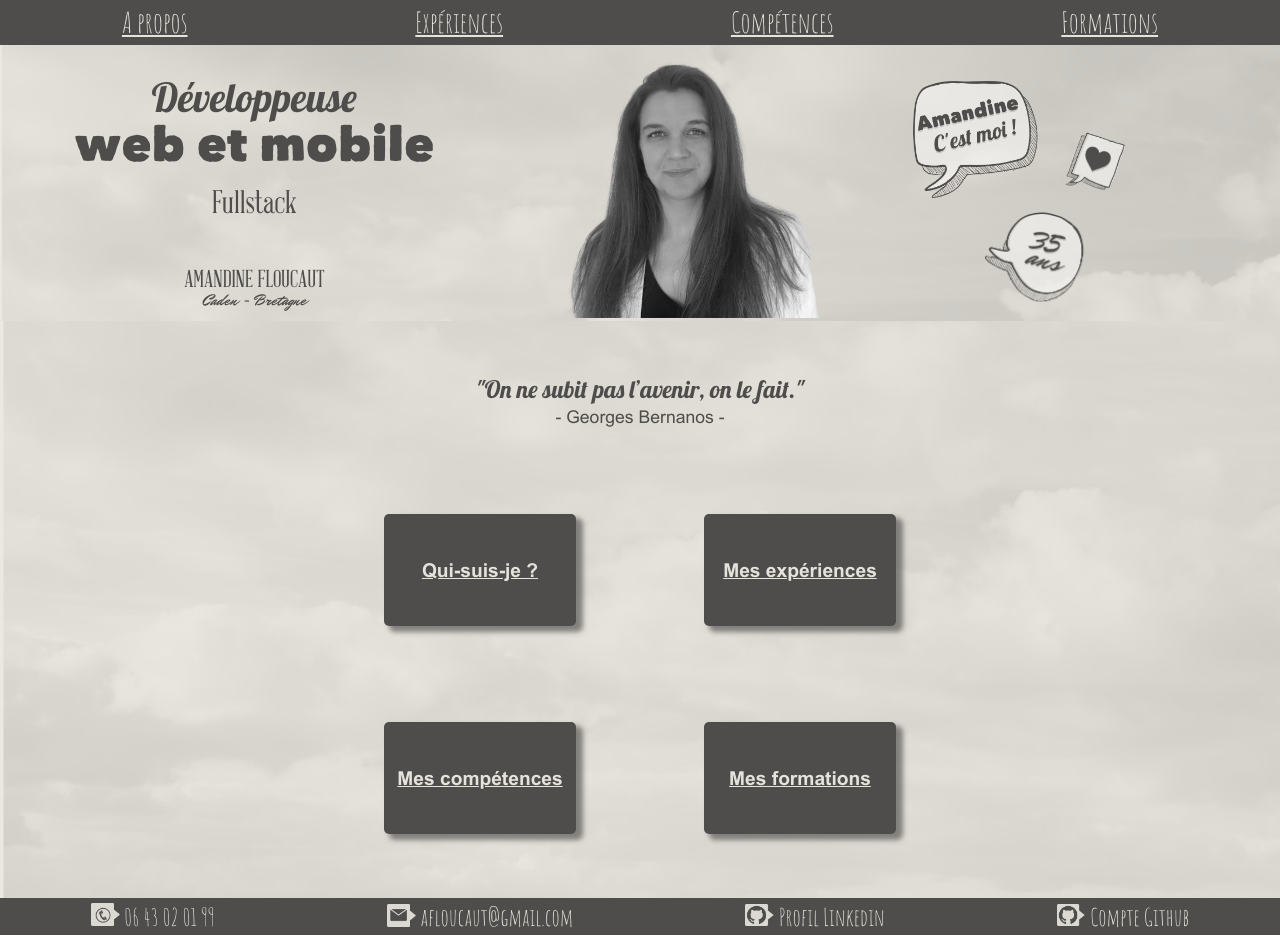
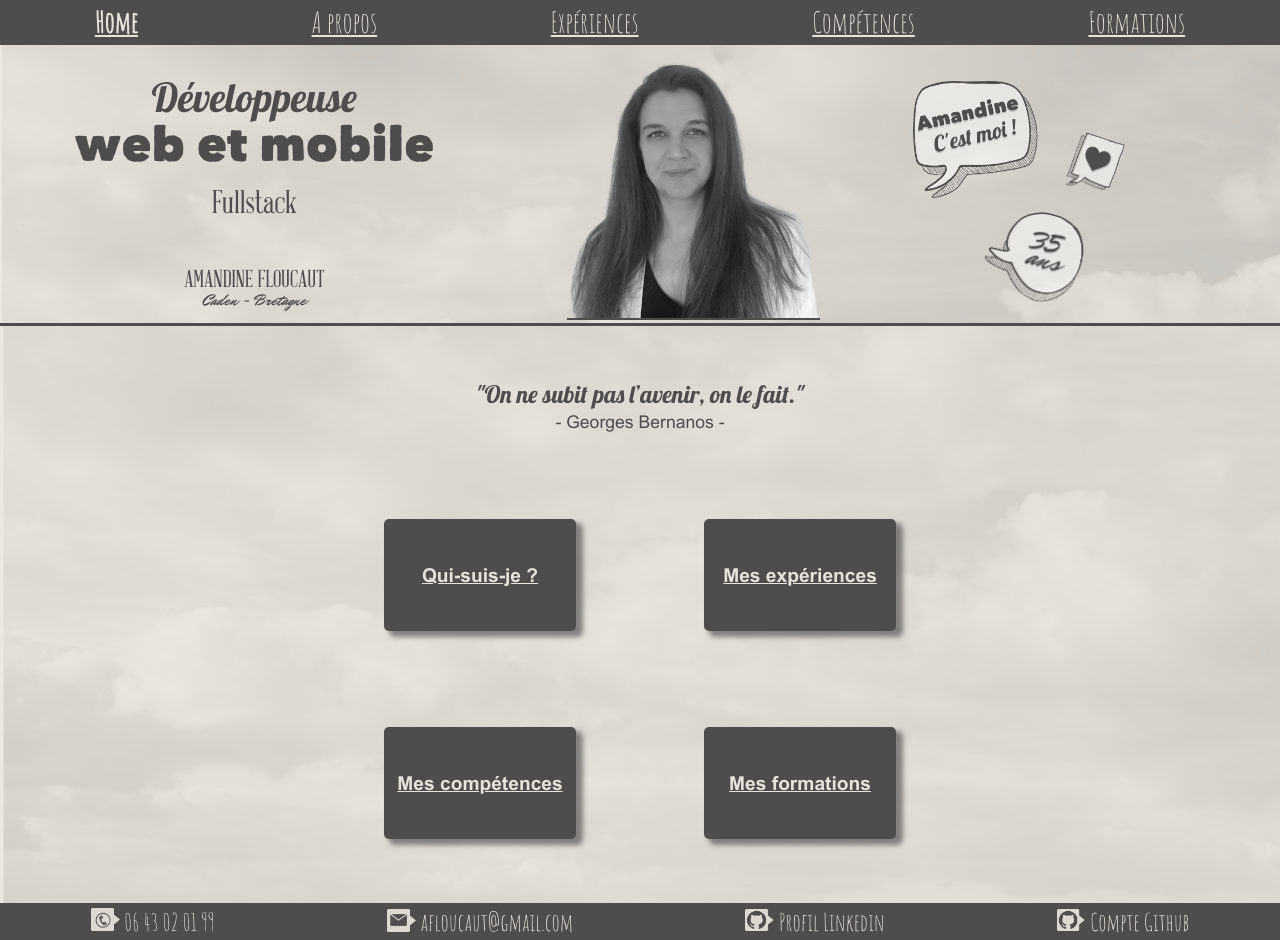
Before and after one commit to AmandineFloucaut/afloucaut, a Vue app: page / in a window 1280 px wide. Built offline with nearby package versions, Linux system fonts and the light colour scheme.

Commit message:
change background principal section

```diff
--- a/src/components/HeaderCv.vue
+++ b/src/components/HeaderCv.vue
@@ -1,6 +1,5 @@
 <template>
-    <header class="header-cv">
-        <router-link to="/" class="nav__link">
+    <header class="header-cv nav__link">
 
         <div class="info info-general">
             <h1 class="info__job"> Développeuse </h1>
@@ -19,7 +18,7 @@
             <div class="bubble__name animate__animated animate__zoomIn animate__display-2s" style="animation-delay:1s">
                 <img src="~@/assets/images/bubble_name.png" alt="" class="bubble__name--image">
             </div>
-            <div class="bubble__heart animate__animated animate__zoomInRight animate__display-4s" style="animation-delay:3s">
+            <div class="bubble__heart animate__animated animate__jackInTheBox animate__display-3s" style="animation-delay:3s">
                 <img src="~@/assets/images/bubble_heart.png" alt="" class="bubble__heart--image ">
             </div>
             <div class="bubble__age animate__animated animate__fadeInBottomRight animate__display-3s" style="animation-delay:2s">
@@ -27,7 +26,6 @@
             </div>
         </div>
 
-        </router-link>
     </header>
 </template>
 
@@ -41,13 +39,6 @@ export default {
             default: 'Caden - Bretagne'
         }
     },
-
-    // TODO info bulle "retour accueil" au survol de la souris
-    data() {
-        return {
-
-        }
-    }
 }
 </script>
 
@@ -62,6 +53,7 @@ export default {
     text-decoration: none;
     background-image: url("~@/assets/images/image_fond_nuage.png");
     background-size: cover;
+    border-bottom: solid 3px $dark-grey;
 
     span {
         display: block;
@@ -109,8 +101,10 @@ export default {
         height: auto;
         text-align: end;
 
+
         &>img {
             width: 100%;
+            border-bottom: solid 2px $dark-grey;
         }
     }
 
--- a/src/components/Nav.vue
+++ b/src/components/Nav.vue
@@ -1,5 +1,6 @@
 <template>
     <div id="nav" class="nav">
+        <router-link to="/" class="nav__link"> Home </router-link>
         <router-link to="/a-propos" class="nav__link"> A propos </router-link>
         <router-link to="/experiences" class="nav__link"> Expériences </router-link>
         <router-link to="/competences" class="nav__link"> Compétences </router-link>
@@ -9,7 +10,11 @@
 
 <script>
 export default {
+    name: 'Nav',
 
+    data(){
+        homeLinkClass: 'router-link-active, router-link-exact-active';
+    },
 }
 </script>
 
@@ -27,11 +32,12 @@ export default {
         margin: 0 0.5rem;
         font-family: 'Amatic';
         color: $beige;
+    }
 
-        // border: solid 4px $beige;
-        // border-radius: 10px;
-        // padding: 2rem;
-      }
+    .router-link-active,
+    .router-link-exact-active {
+        font-weight: bold;
+    }
 }
 
 @include screen-medium {
--- a/src/router/index.js
+++ b/src/router/index.js
@@ -1,7 +1,5 @@
 import { createRouter, createWebHistory } from 'vue-router';
 import Home from '../views/Home.vue';
-import HeaderCv from '../components/HeaderCv.vue';
-// import Experiences from '../views/Experiences.vue';
 
 const routes = [
   {
--- a/src/views/Home.vue
+++ b/src/views/Home.vue
@@ -95,7 +95,7 @@ export default {
              },
              {
                quote: "Méfiez-vous d'une personne trop compétente, elle risque de manquer d'humanité.",
-               author: ""
+               author: "Inconnu"
              },
              {
                quote: "Donnez-vous la permission d’être un débutant.",
@@ -141,7 +141,6 @@ export default {
 <style scoped lang="scss">
 
 @import '~@/assets/scss/main.scss';
-
 
   .blockquote {
     text-align: center;
```
